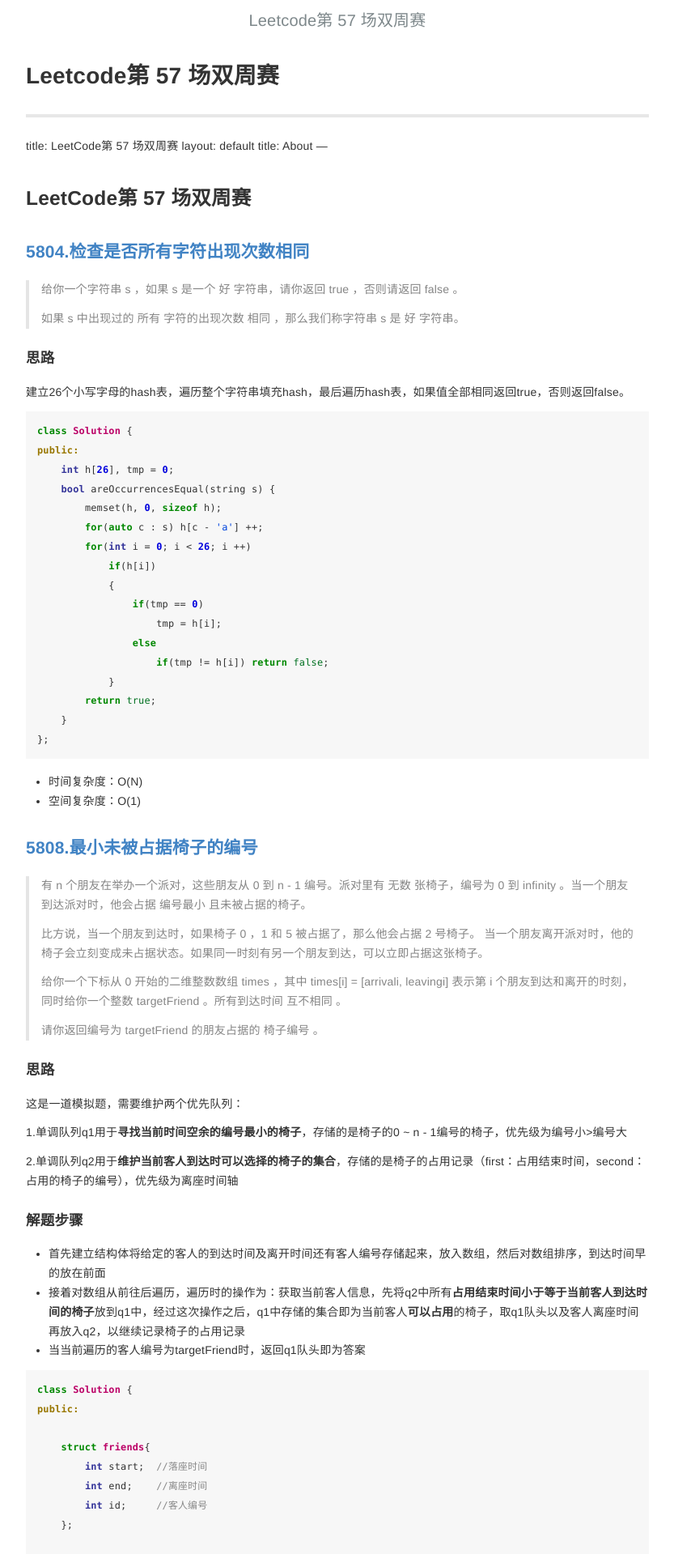
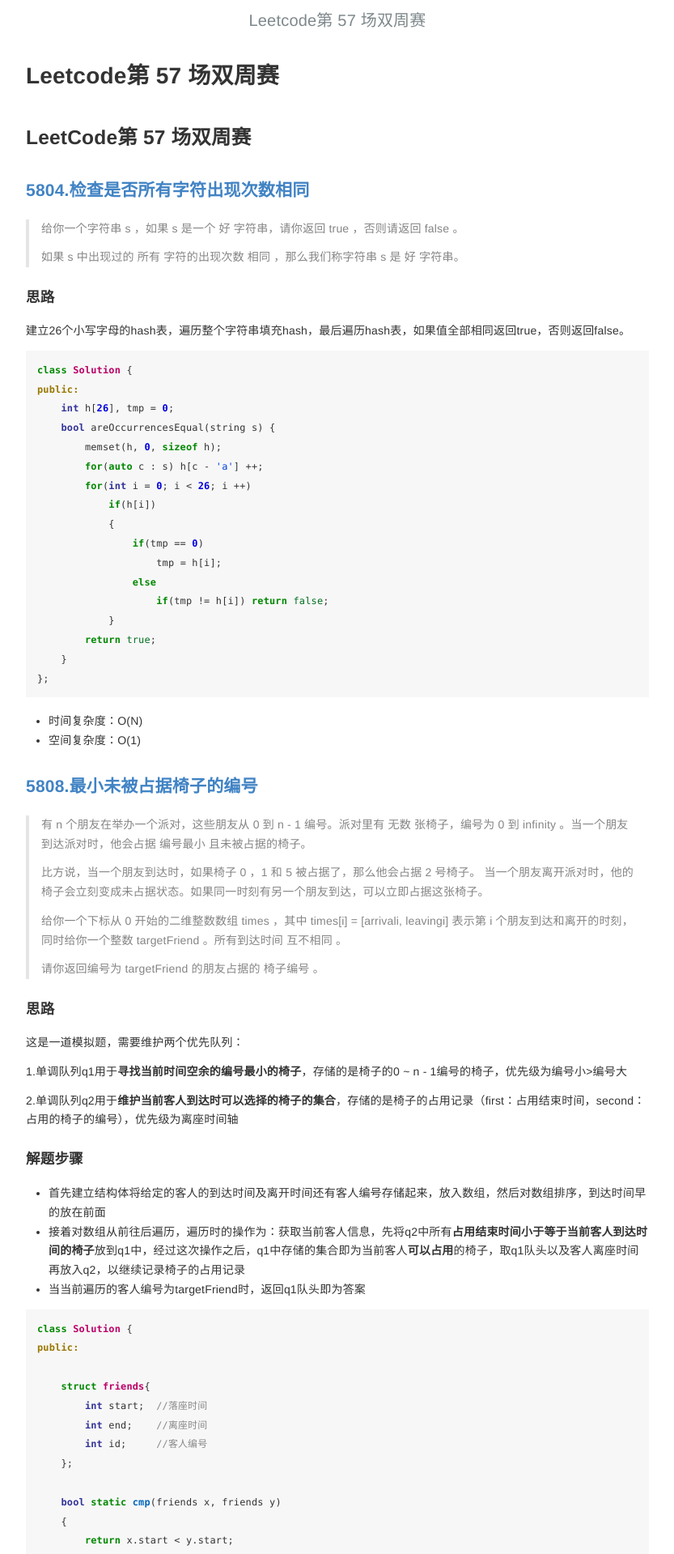
Before and after one commit to zha0q/zha0q.github.io, a Jekyll site: the page built from _posts/2021-7-26-LeetCode第 57 场双周赛.md, in a window 1280 px wide. Shown: the top 1919 px of the page at 81% size, without its empty margins (223-1056 px from the left). Built offline with Jekyll 4.4.1, drawn with Linux system fonts in a browser that asks for light colours; our own code applies the rules of GitHub Pages for plain Markdown files.

Commit message:
Update 2021-7-26-LeetCode第 57 场双周赛.md

```diff
--- a/_posts/2021-7-26-LeetCode第 57 场双周赛.md
+++ b/_posts/2021-7-26-LeetCode第 57 场双周赛.md
@@ -1,9 +1,3 @@
-
----
-title: LeetCode第 57 场双周赛
-layout: default
-title: About
----
 ## LeetCode第 57 场双周赛
 
 
```
